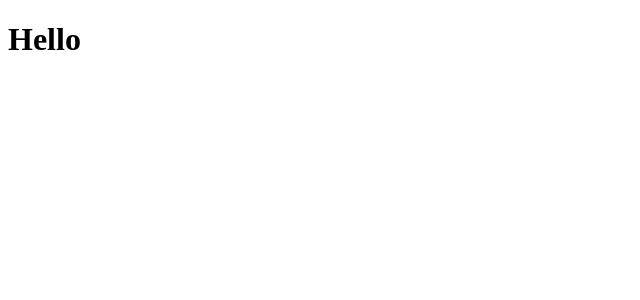
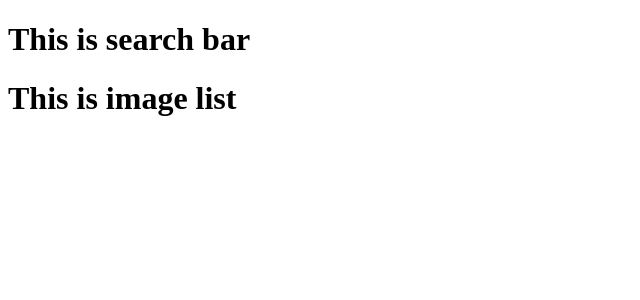
Before and after one commit to bhavikvashi1804/picsSearchAppInReact, a React (Create React App) app: page / in a window 1280 px wide. Shown: the top 300 px of the page, without its empty margins (0-640 px from the left). Built offline with nearby package versions, Linux system fonts and the light colour scheme.

Commit message:
App structure

```diff
--- /dev/null
+++ b/src/Components/App.jsx
@@ -0,0 +1,14 @@
+import React from 'react';
+import SearchBar from './SearchBar';
+import ImageList from './ImageList';
+
+const App=()=>{
+    return (
+        <div>
+            <SearchBar />
+            <ImageList />
+        </div>
+    );
+}
+
+export default App;
--- /dev/null
+++ b/src/Components/ImageList.jsx
@@ -0,0 +1,7 @@
+import React from 'react';
+
+const ImageList=()=>{
+    return (<h1>This is image list</h1>);
+}
+
+export default ImageList;
--- /dev/null
+++ b/src/Components/SearchBar.jsx
@@ -0,0 +1,7 @@
+import React from 'react';
+
+const SearchBar=()=>{
+    return (<h1>This is search bar</h1>);
+}
+
+export default SearchBar;
--- a/src/index.js
+++ b/src/index.js
@@ -1,4 +1,6 @@
 import React from "react";
 import ReactDOM from "react-dom";
 
-ReactDOM.render(<h1>Hello</h1>, document.getElementById("root"));
+import App from './Components/App';
+
+ReactDOM.render(<App />, document.getElementById("root"));
```
